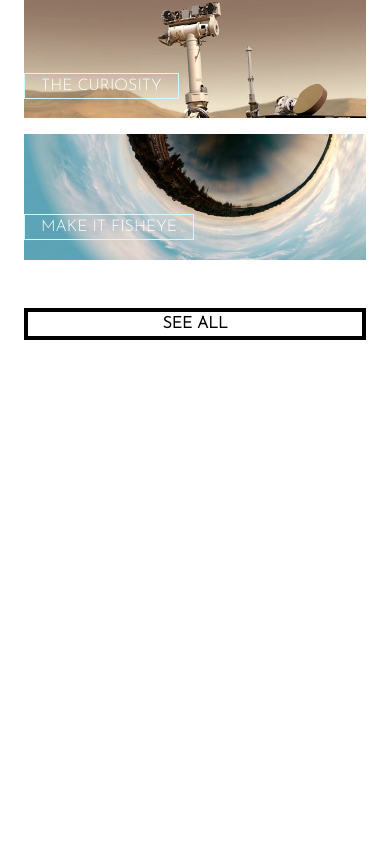
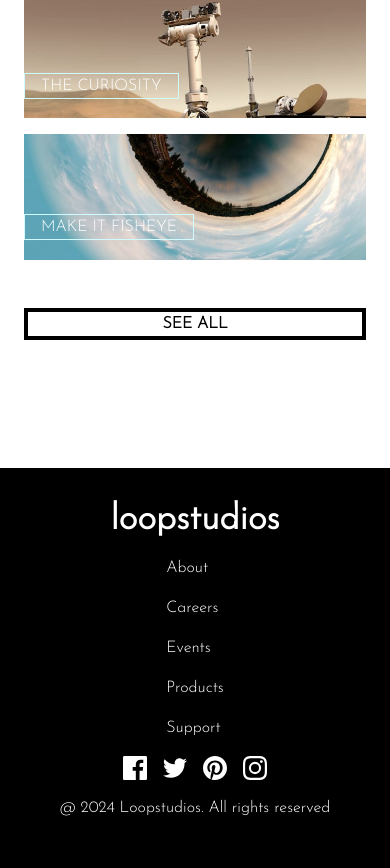
Before and after one commit to AJenkinsSolutions/tailwind-loopstudios-ui, a website: page index.html in a window 390 px wide. Shown: the part 2346-3214 px from the top of the page. Before the commit the page ends 2814 px from the top, so only its background shows below. Drawn offline with Linux system fonts and the light colour scheme.

Commit message:
feat: add footer mobile

```diff
--- a/index.html
+++ b/index.html
@@ -370,8 +370,52 @@
     <!-- footer -->
     <footer id="footer">
 
-        <div class="section-container">
+        <div class="text-white bg-black section-container md:max-w-6xl md:mx-auto md:justify-start md:items-start md:px-6 md:pt-8">
 
+            <!-- menu container -->
+            <div class="flex flex-col items-center justify-center pt-8 pb-12 space-y-4">
+                <!-- title -->
+                <h1 class="text-4xl font-bold">loopstudios</h1>
+
+                <!-- menu item container -->
+                <div class="flex flex-col space-y-4">
+                    <div class="group/item">
+                        <a href="" class="">About</a>
+                        <div class="mx-2 group-hover/item:border"></div>
+                    </div>
+                    <div class="group/item">
+                        <a href="" class="">Careers </a>
+                        <div class="mx-2 group-hover/item:border"></div>
+                    </div>
+                    <div class="group/item">
+                        <a href="" class="">Events </a>
+                        <div class="mx-2 group-hover/item:border"></div>
+                    </div>
+                    <div class="group/item">
+                        <a href="" class="">Products </a>
+                        <div class="mx-2 group-hover/item:border"></div>
+                    </div>
+                    <div class="group/item">
+                        <a href="" class="">Support</a>
+                        <div class="mx-2 group-hover/item:border"></div>
+                    </div>
+
+                </div>
+                <!-- Socials Container  -->
+                <div class="space-y-4">
+                    <!-- social icon container -->
+                    <div class="flex items-center justify-center space-x-4">
+                        <img src="images/icon-facebook.svg" alt="">
+                        <img src="images/icon-twitter.svg" alt="">
+                        <img src="images/icon-pinterest.svg" alt="">
+                        <img src="images/icon-instagram.svg" alt="">
+                    </div>
+
+                    <!-- tradmark -->
+                    <p class="">@ 2024 Loopstudios. All rights reserved</p>
+
+                </div>
+            </div>
         </div>
 
     </footer>
```
Also changed, not shown: css/style.css.
